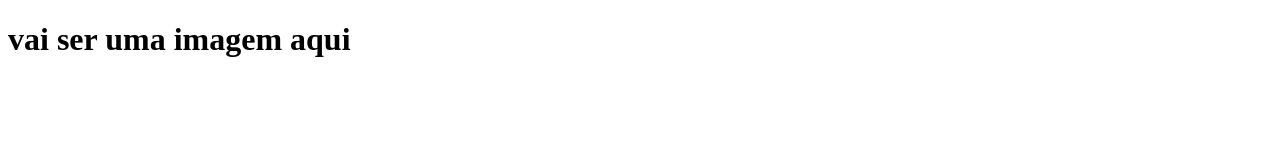
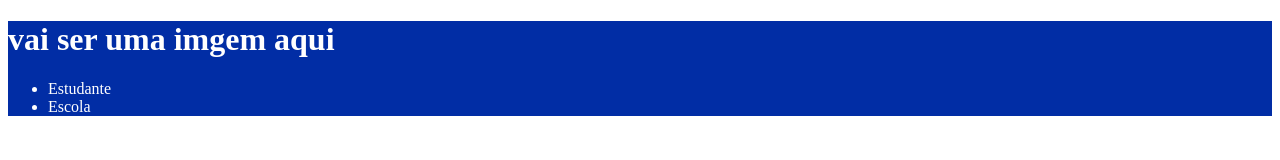
Before and after one commit to klapato/site-escola270, a plain HTML site: page index.html in a window 1280 px wide. Drawn offline with Linux system fonts and the light colour scheme.

Commit message:
Add files via upload

```diff
--- a/index.html
+++ b/index.html
@@ -5,8 +5,18 @@
     <meta http-equiv="X-UA-Compatible" content="IE=edge">
     <meta name="viewport" content="width=device-width, initial-scale=1.0">
     <title>Document</title>
+    <link rel="stylesheet" href="style.css">
+
 </head>
+
 <body>
-<h1>vai ser uma imagem aqui</h1>
+ <header>
+<h1>vai ser uma imgem aqui</h1>
+
+<ul>
+  <li>Estudante</li>
+  <li>Escola</li>
+</ul>
+</header>
 </body>
 </html>
--- a/style.css
+++ b/style.css
@@ -0,0 +1,4 @@
+header{
+    background-color:#012da5 ;
+color: white;
+}
```
Also changed, not shown: img/alurastart logo 1.png (added).
